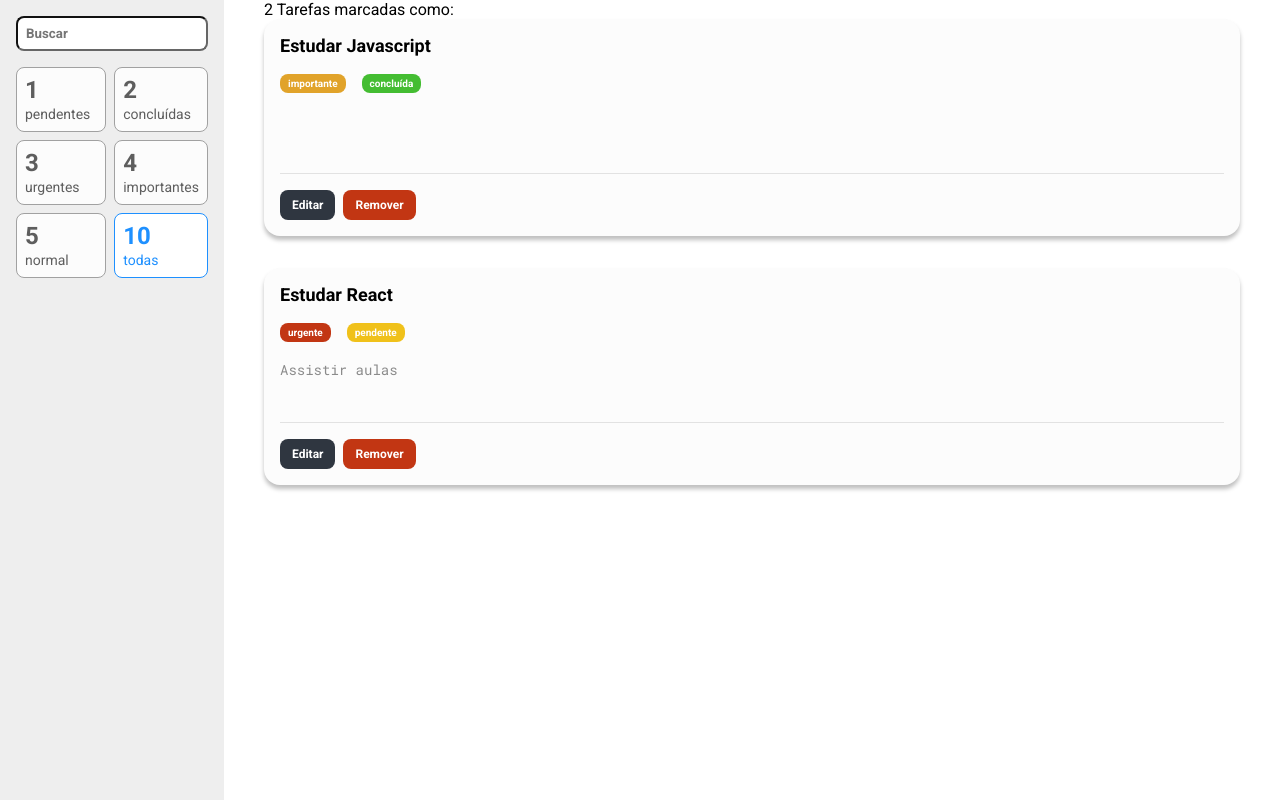
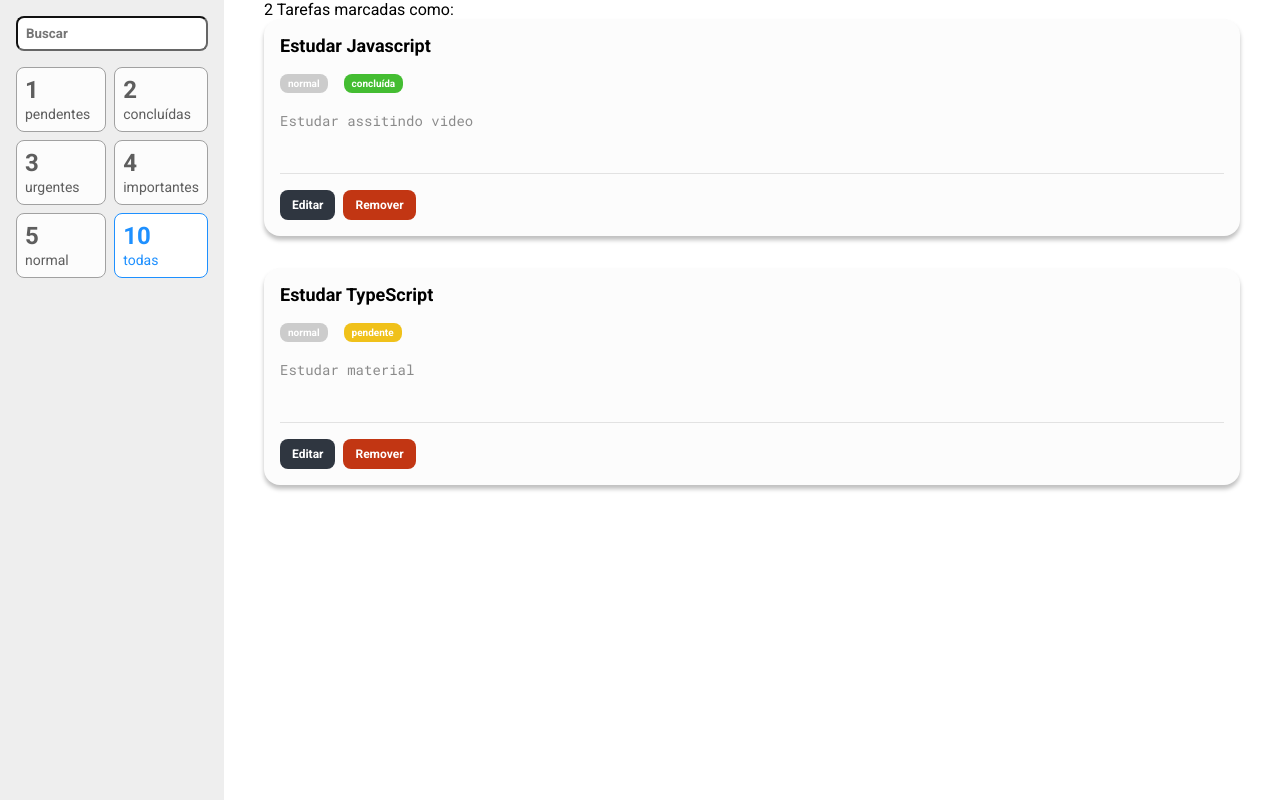
Before and after one commit to Danilo302/To-do-list-React, a React (Create React App) app: page / in a window 1280 px wide. Built offline with nearby package versions, Linux system fonts and the light colour scheme.

Commit message:
Adicionando funcionalidades de remover e editar

```diff
--- a/src/components/Tarefa/index.tsx
+++ b/src/components/Tarefa/index.tsx
@@ -1,16 +1,33 @@
-import { useState } from 'react'
+import { useEffect, useState } from 'react'
+import { useDispatch } from 'react-redux'
 import * as S from './styles'
 import * as enuns from '../../utils/enums/Tarefa'
+import { remover, editar } from '../../store/reducers/tarefas'
+import TarefaClass from '../../models/Tarefa'
 
-type Props = {
-  titulo: string
-  prioridade: enuns.Prioridade
-  status: enuns.Status
-  descricao: string
-}
+type Props = TarefaClass
 
-const Tarefa = ({ descricao, prioridade, status, titulo }: Props) => {
+const Tarefa = ({
+  descricao: descricaoOriginal,
+  prioridade,
+  status,
+  titulo,
+  id
+}: Props) => {
+  const dispatch = useDispatch()
   const [estaEditando, setEstaEditando] = useState(false)
+  const [descricao, setDescricao] = useState('')
+
+  useEffect(() => {
+    if (descricaoOriginal.length > 0) {
+      setDescricao(descricaoOriginal)
+    }
+  }, [descricaoOriginal])
+
+  function cancelarEdicao() {
+    setEstaEditando(false)
+    setDescricao(descricaoOriginal)
+  }
 
   return (
     <S.Card>
@@ -21,19 +38,40 @@ const Tarefa = ({ descricao, prioridade, status, titulo }: Props) => {
       <S.Tag parametro="status" status={status}>
         {status}
       </S.Tag>
-      <S.Descricao value={descricao} />
+      <S.Descricao
+        disabled={!estaEditando}
+        value={descricao}
+        onChange={(evento) => setDescricao(evento.target.value)}
+      />
       <S.BarraAcoes>
         {estaEditando ? (
           <>
-            <S.BotaoSalvar>Salvar</S.BotaoSalvar>
-            <S.BotaoCancelarRemover onClick={() => setEstaEditando(false)}>
+            <S.BotaoSalvar
+              onClick={() => {
+                dispatch(
+                  editar({
+                    descricao,
+                    prioridade,
+                    status,
+                    titulo,
+                    id
+                  })
+                )
+                setEstaEditando(false)
+              }}
+            >
+              Salvar
+            </S.BotaoSalvar>
+            <S.BotaoCancelarRemover onClick={cancelarEdicao}>
               Cancelar
             </S.BotaoCancelarRemover>
           </>
         ) : (
           <>
             <S.Botao onClick={() => setEstaEditando(true)}>Editar</S.Botao>
-            <S.BotaoCancelarRemover>Remover</S.BotaoCancelarRemover>
+            <S.BotaoCancelarRemover onClick={() => dispatch(remover(id))}>
+              Remover
+            </S.BotaoCancelarRemover>
           </>
         )}
       </S.BarraAcoes>
--- a/src/containers/ListaDeTarefa/index.tsx
+++ b/src/containers/ListaDeTarefa/index.tsx
@@ -4,15 +4,16 @@ import { Container } from './styles'
 import { RootReducer } from '../../store'
 
 const ListaDeTarefas = () => {
-  const { tarefas } = useSelector((state: RootReducer) => state)
+  const { itens } = useSelector((state: RootReducer) => state.tarefas)
 
   return (
     <Container>
       <p>2 Tarefas marcadas como:</p>
       <ul>
-        {tarefas.map((t) => (
+        {itens.map((t) => (
           <li key={t.titulo}>
             <Tarefa
+              id={t.id}
               descricao={t.descricao}
               titulo={t.titulo}
               status={t.status}
--- a/src/store/reducers/tarefas.ts
+++ b/src/store/reducers/tarefas.ts
@@ -2,30 +2,48 @@ import { createSlice, PayloadAction } from '@reduxjs/toolkit'
 import Tarefa from '../../models/Tarefa'
 import * as enums from '../../utils/enums/Tarefa'
 
+type TarefasState = {
+  itens: Tarefa[]
+}
+
+const initialState: TarefasState = {
+  itens: [
+    {
+      id: 1,
+      descricao: 'Estudar assitindo video',
+      prioridade: enums.Prioridade.NORMAL,
+      status: enums.Status.CONCLUIDA,
+      titulo: 'Estudar Javascript'
+    },
+    {
+      id: 2,
+      descricao: 'Estudar material',
+      prioridade: enums.Prioridade.NORMAL,
+      status: enums.Status.PENDENTE,
+      titulo: 'Estudar TypeScript'
+    }
+  ]
+}
+
 const tarefasSlice = createSlice({
   name: 'tarefas',
-  initialState: [
-    new Tarefa(
-      'Estudar Javascript',
-      enums.Prioridade.IMPORTANTE,
-      enums.Status.CONCLUIDA,
-      '',
-      1
-    ),
-    new Tarefa(
-      'Estudar React',
-      enums.Prioridade.URGENTE,
-      enums.Status.PENDENTE,
-      'Assistir aulas',
-      2
-    )
-  ],
+  initialState,
   reducers: {
     remover: (state, action: PayloadAction<number>) => {
-      state = state.filter((tarefas) => tarefas.id !== action.payload)
+      state.itens = state.itens.filter(
+        (tarefas) => tarefas.id !== action.payload
+      )
+    },
+    editar: (state, action: PayloadAction<Tarefa>) => {
+      const indexDaTarefa = state.itens.findIndex(
+        (t) => t.id === action.payload.id
+      )
+      if (indexDaTarefa >= 0) {
+        state.itens[indexDaTarefa] = action.payload
+      }
     }
   }
 })
 
-export const { remover } = tarefasSlice.actions
+export const { remover, editar } = tarefasSlice.actions
 export default tarefasSlice.reducer
```
